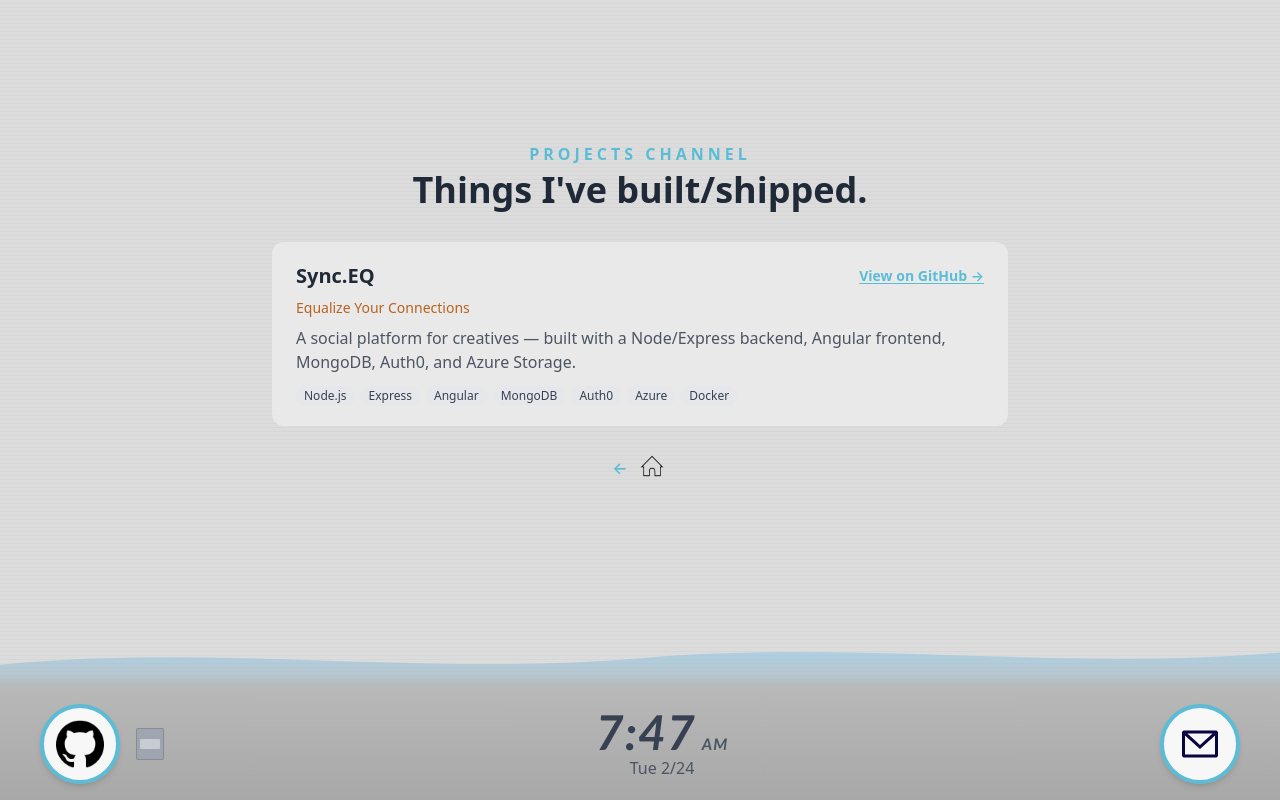
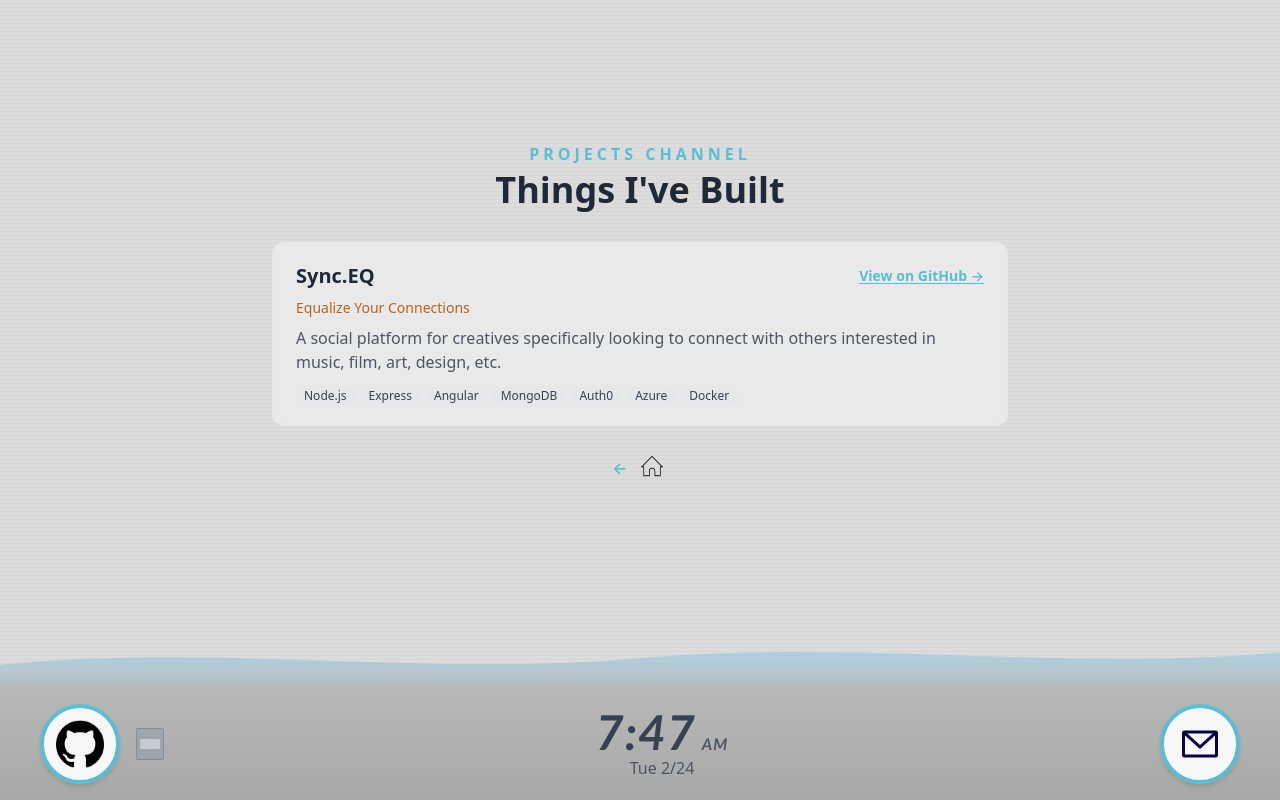
Before and after one commit to hiimkimchi/hiimkimchi.github.io, a React (Vite) app in the folder bryan-website/: page /projects in a window 1280 px wide. Built offline with nearby package versions, Linux system fonts and the light colour scheme.

Commit message:
minor details

```diff
--- a/bryan-website/src/pages/AboutMe.tsx
+++ b/bryan-website/src/pages/AboutMe.tsx
@@ -43,6 +43,8 @@ export default function AboutMe() {
                 Hobbies & Interests
               </h3>
               <p className="text-gray-600 text-sm sm:text-base">
+                Been loving to create music on my laptop for a while now.
+                Also love coding small little projects for personal enjoyment.
                 Big collector of music, retro video games, and manga. Also a huge fan of
                 occasional travel and going to live concerts and festivals.
               </p>
--- a/bryan-website/src/pages/Projects.tsx
+++ b/bryan-website/src/pages/Projects.tsx
@@ -12,7 +12,7 @@ export default function Projects() {
               PROJECTS CHANNEL
             </p>
             <h1 className="text-2xl sm:text-3xl md:text-4xl font-bold text-gray-800">
-              Things I've built/shipped.
+              Things I've Built
             </h1>
           </div>
 
@@ -21,7 +21,7 @@ export default function Projects() {
               title="Sync.EQ"
               repoUrl="https://github.com/hiimkimchi/Sync.EQ-Prototype"
               tagline="Equalize Your Connections"
-              description="A social platform for creatives — built with a Node/Express backend, Angular frontend, MongoDB, Auth0, and Azure Storage."
+              description="A social platform for creatives specifically looking to connect with others interested in music, film, art, design, etc."
               techs={["Node.js", "Express", "Angular", "MongoDB", "Auth0", "Azure", "Docker"]}
             />
           </div>
```
